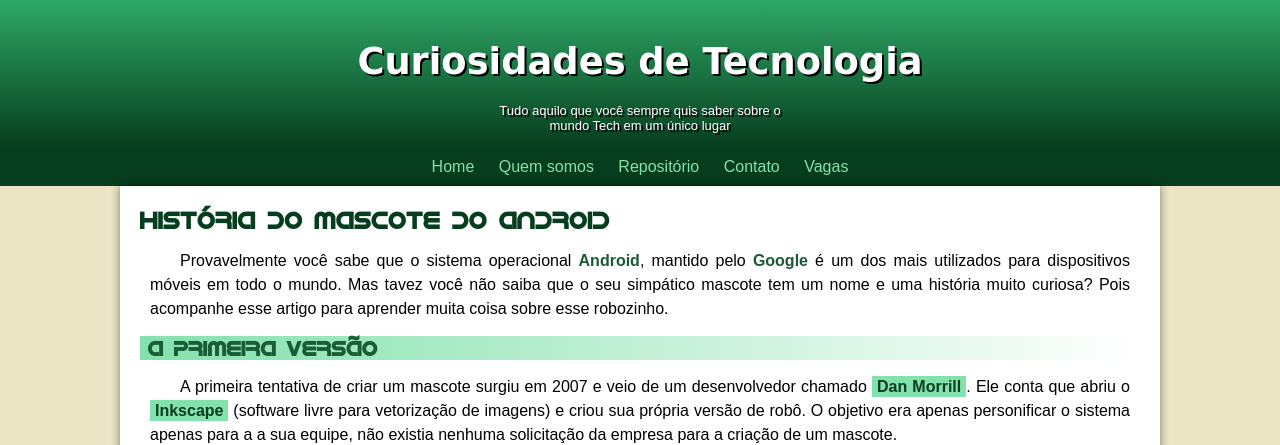
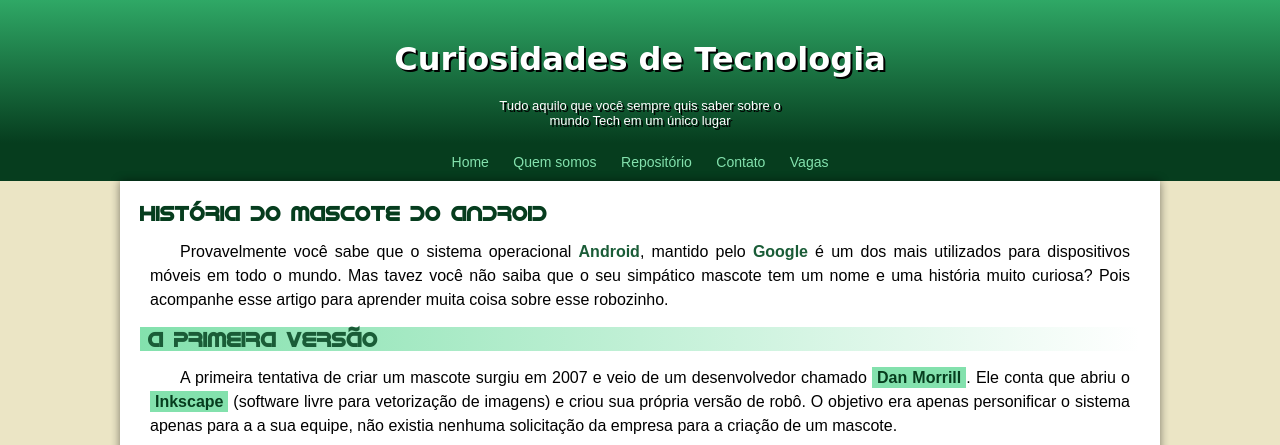
Before and after one commit to danielgutierrez87/projeto01-android, a plain HTML site: page index.html in a window 1280 px wide. Shown: the top 445 px of the page. Drawn offline with Linux system fonts and the light colour scheme.

Commit message:
novo site

```diff
--- a/estilos.css
+++ b/estilos.css
@@ -47,7 +47,7 @@ header {
 header > h1 {
     color: white;
     font-family: var(--fonte-destaque);
-    font-size: 2.3em;
+    font-size: 2em;
     margin-bottom: 20px;
     text-shadow: 2px 2px 0px rgb(0, 0, 0);
 }
@@ -76,7 +76,7 @@ nav > a {
     padding: 10px;
     text-decoration: none;
     font-weight: normal;
-    font-size: 1em;
+    font-size: 14px;
 }
 
 nav > a:hover {
@@ -99,6 +99,7 @@ main {
 main h1 {
     color:var(--cor5);
     font-family: var(--fonte-android);
+    font-size: 1.3em;
 }
 
 main h2 {
```
